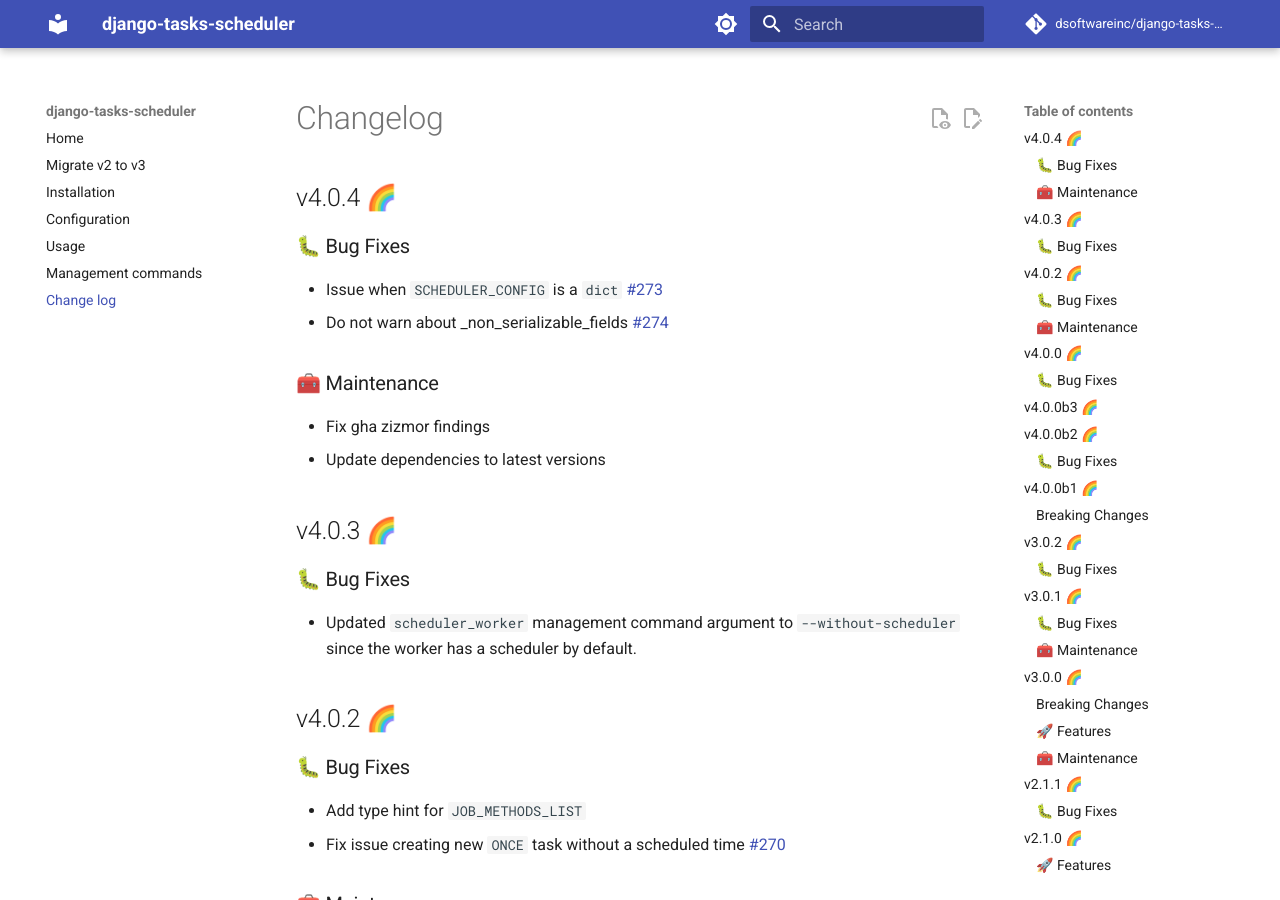
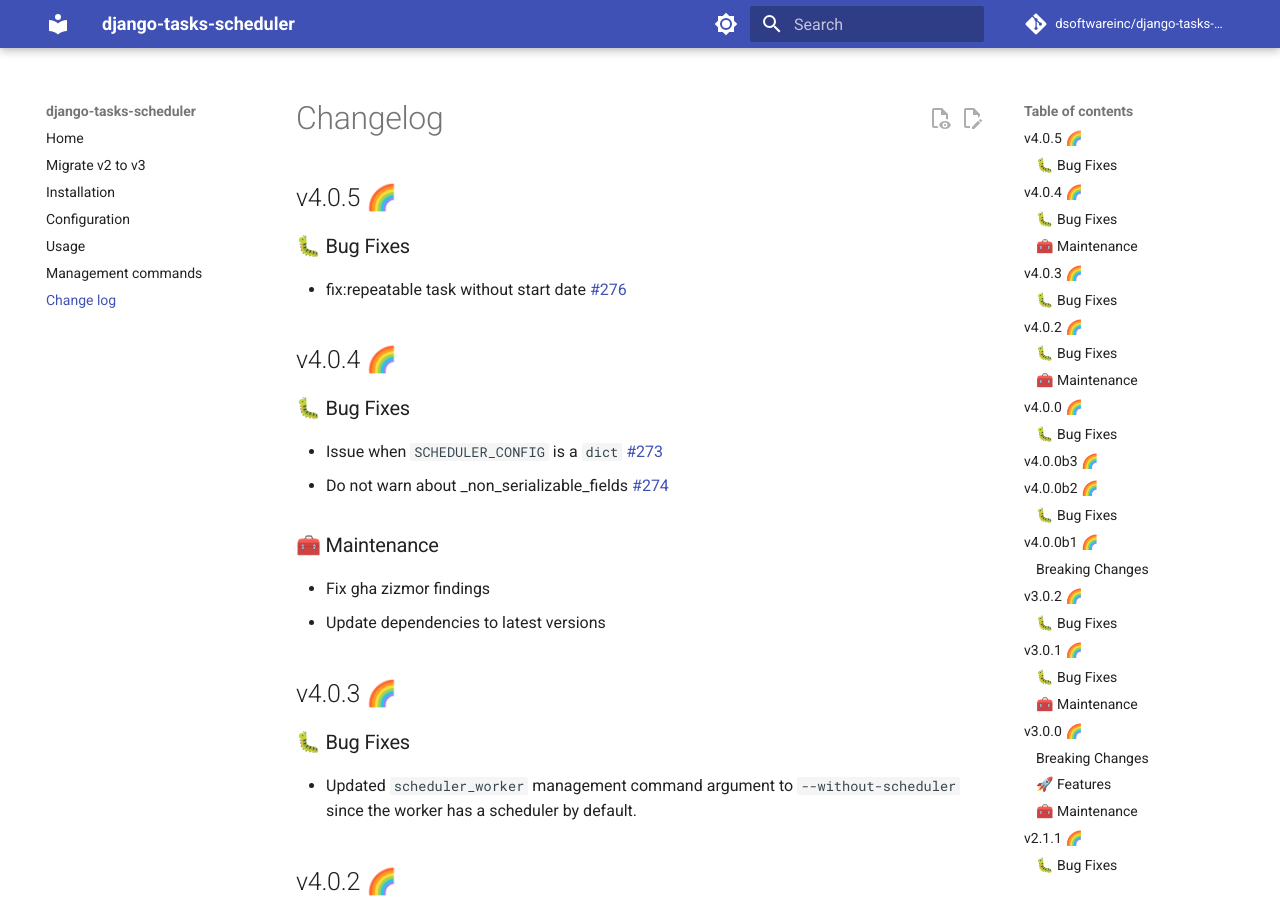
Before and after one commit to django-commons/django-tasks-scheduler, an MkDocs documentation site: the page built from docs/changelog.md, in a window 1280 px wide and 900 px high. Built offline with MkDocs 1.6.1 and Material for MkDocs 9.7.7, drawn with Linux system fonts in a browser that asks for light colours; comment, search, counter and statistics services are not loaded.

Commit message:
fix:repeatable task without start date #276

```diff
--- a/docs/changelog.md
+++ b/docs/changelog.md
@@ -1,4 +1,10 @@
 # Changelog
+
+## v4.0.5 🌈
+
+### 🐛 Bug Fixes
+
+- fix:repeatable task without start date #276
 
 ## v4.0.4 🌈
 
--- a/pyproject.toml
+++ b/pyproject.toml
@@ -4,7 +4,7 @@
 
 [project]
 name = "django-tasks-scheduler"
-version = "4.0.4"
+version = "4.0.5"
 description = "An async job scheduler for django using redis/valkey brokers"
 authors = [{ name = "Daniel Moran", email = "daniel@moransoftware.ca" }]
 requires-python = "~=3.10"
```
Also changed, not shown: 1 other file.
